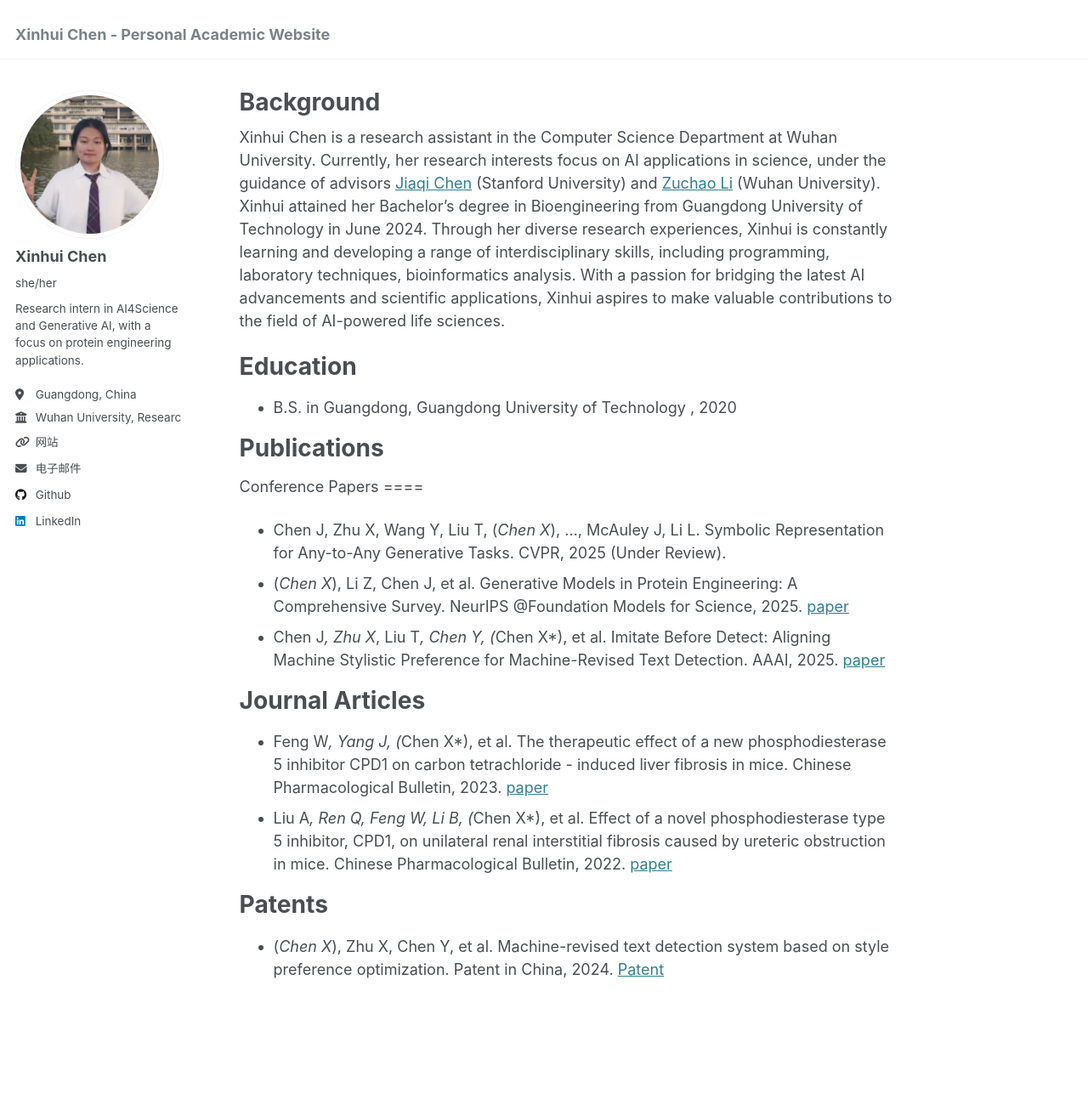
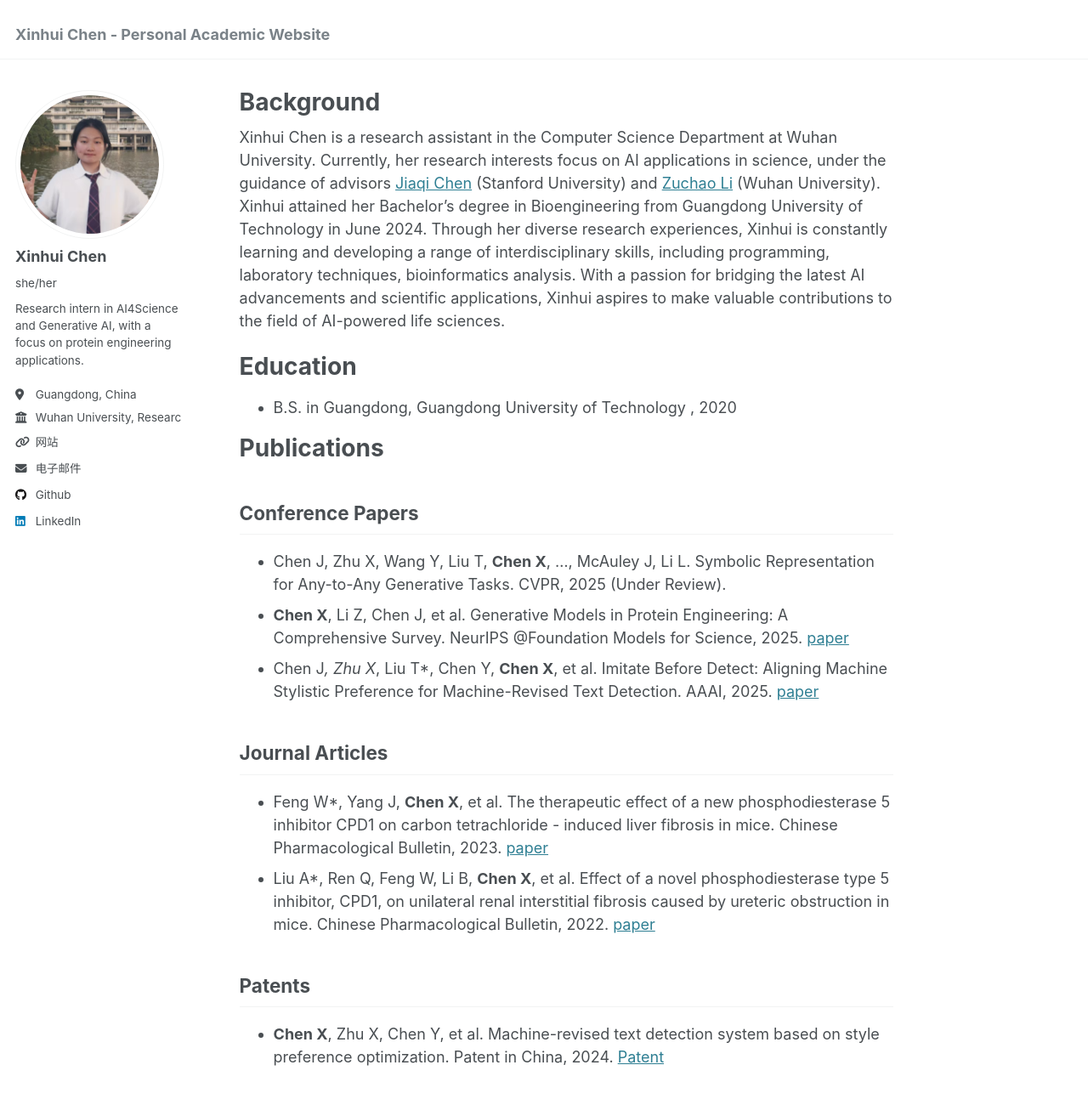
Before and after one commit to XinhuiChen-02/XinhuiChen-02.github.io, a Jekyll site: the page built from _pages/about.md, in a window 1280 px wide and 1400 px high. Shown: the top 1293 px of the window at 85% size. Built offline with Jekyll 4.4.1, drawn with Linux system fonts in a browser that asks for light colours; part of the change alters nothing that is shown.

Commit message:
Update about.md

```diff
--- a/_pages/about.md
+++ b/_pages/about.md
@@ -16,17 +16,18 @@ Education
 
 Publications
 ======
+
 Conference Papers
-====
-* Chen J, Zhu X, Wang Y, Liu T, (*Chen X*), ..., McAuley J, Li L. Symbolic Representation for Any-to-Any Generative Tasks. CVPR, 2025 (Under Review).
-* (*Chen X*), Li Z, Chen J, et al. Generative Models in Protein Engineering: A Comprehensive Survey. NeurIPS @Foundation Models for Science, 2025. [paper](http:/)
-* Chen J*, Zhu X*, Liu T*, Chen Y, (*Chen X*), et al. Imitate Before Detect: Aligning Machine Stylistic Preference for Machine-Revised Text Detection. AAAI, 2025. [paper](http:/)
+-------
+* Chen J, Zhu X, Wang Y, Liu T, **Chen X**, ..., McAuley J, Li L. Symbolic Representation for Any-to-Any Generative Tasks. CVPR, 2025 (Under Review).
+* **Chen X**, Li Z, Chen J, et al. Generative Models in Protein Engineering: A Comprehensive Survey. NeurIPS @Foundation Models for Science, 2025. [paper](https://openreview.net/forum?id=Xc7l84S0Ao)
+* Chen J*, Zhu X*, Liu T*, Chen Y, **Chen X**, et al. Imitate Before Detect: Aligning Machine Stylistic Preference for Machine-Revised Text Detection. AAAI, 2025. [paper](http:/)
 
 Journal Articles
-====
-* Feng W*, Yang J, (*Chen X*), et al. The therapeutic effect of a new phosphodiesterase 5 inhibitor CPD1 on carbon tetrachloride - induced liver fibrosis in mice. Chinese Pharmacological Bulletin, 2023. [paper](http:/)
-* Liu A*, Ren Q, Feng W, Li B, (*Chen X*), et al. Effect of a novel phosphodiesterase type 5 inhibitor, CPD1, on unilateral renal interstitial fibrosis caused by ureteric obstruction in mice. Chinese Pharmacological Bulletin, 2022. [paper](http:/)
+-------
+* Feng W*, Yang J, **Chen X**, et al. The therapeutic effect of a new phosphodiesterase 5 inhibitor CPD1 on carbon tetrachloride - induced liver fibrosis in mice. Chinese Pharmacological Bulletin, 2023. [paper]([http:/](https://kns.cnki.net/kcms2/article/abstract?v=3uoqIhG8C44YLTlOAiTRKibYlV5Vjs7ioT0BO4yQ4m_mOgeS2ml3UKGWMbhF-o4lZR6dkdsqtvXI-yhS9T_OEtMy4FbUgCma&uniplatform=NZKPT))
+* Liu A*, Ren Q, Feng W, Li B, **Chen X**, et al. Effect of a novel phosphodiesterase type 5 inhibitor, CPD1, on unilateral renal interstitial fibrosis caused by ureteric obstruction in mice. Chinese Pharmacological Bulletin, 2022. [paper](https://kns.cnki.net/kcms/detail//34.1086.R.20221209.1428.030.html)
 
 Patents
-====
-* (*Chen X*), Zhu X, Chen Y, et al. Machine-revised text detection system based on style preference optimization. Patent in China, 2024. [Patent](http:/)
+-------
+* **Chen X**, Zhu X, Chen Y, et al. Machine-revised text detection system based on style preference optimization. Patent in China, 2024. [Patent](http:/)
```
